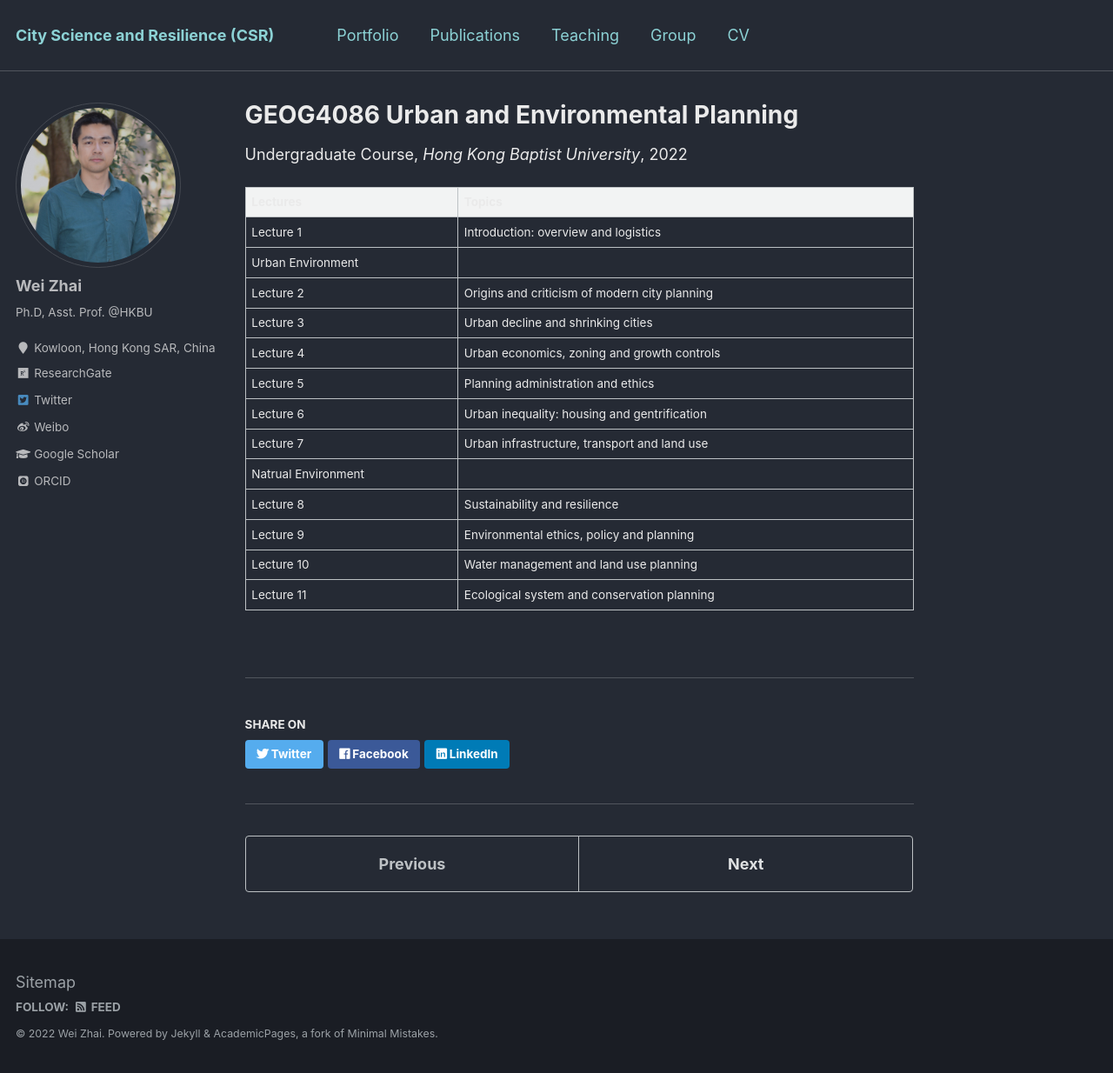
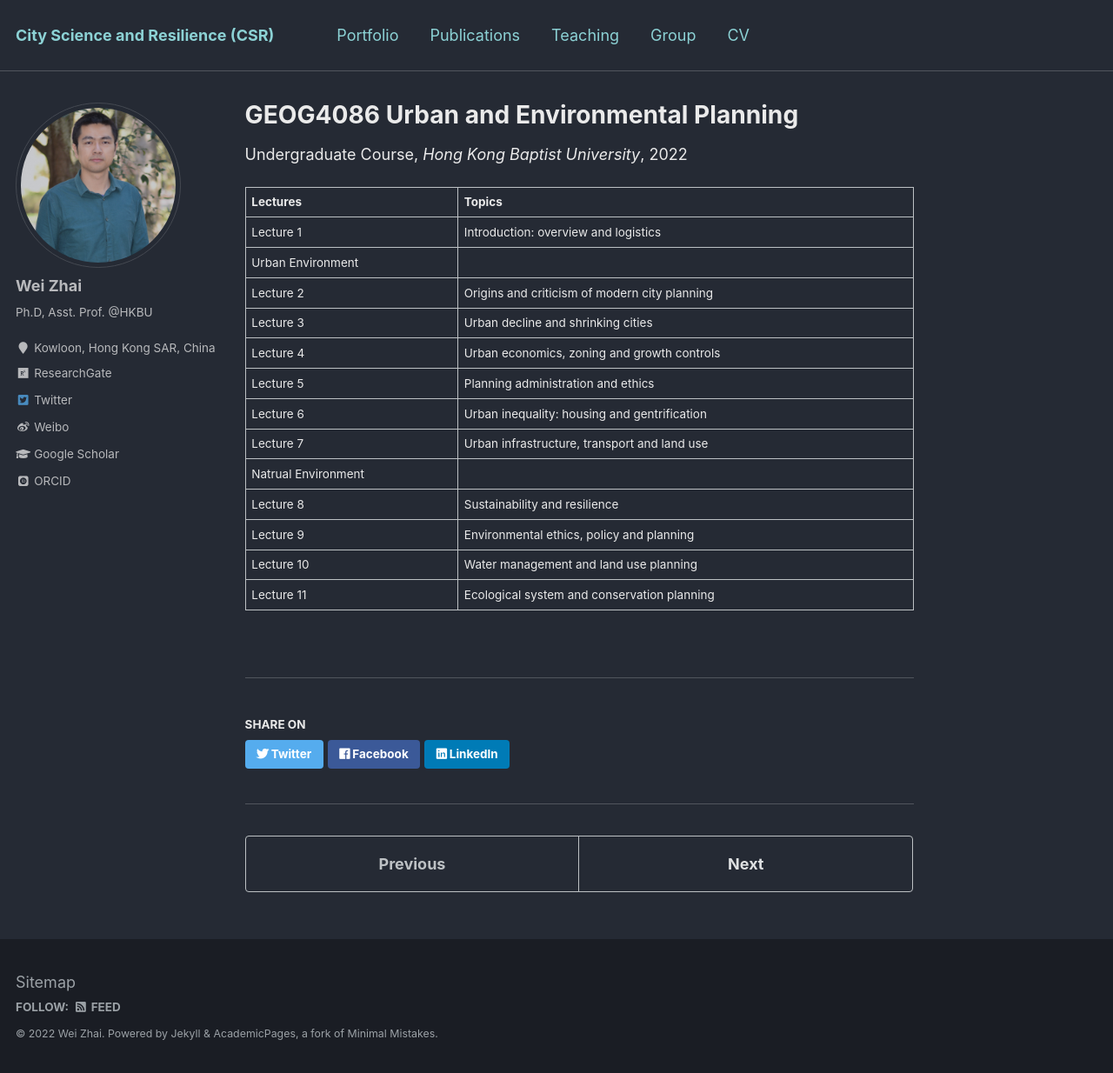
Before and after one commit to skywalkerzhai/weizhai.github.io, a Jekyll site: the page built from _teaching/2019-spring-teaching-1.md, in a window 1280 px wide and 1234 px high. Shown: the whole window at 87% size. Built offline with Jekyll 4.4.1, drawn with Linux system fonts in a browser that asks for light colours; some web fonts are replaced.

```diff
--- a/_teaching/2019-spring-teaching-1.md
+++ b/_teaching/2019-spring-teaching-1.md
@@ -7,8 +7,7 @@ date: 2022-01-06
 location: "Hong Kong SAR, China"
 ---
 
-| **Lectures**            | **Topics**                                        |
-| ------------------- | --------------------------------------------- |
+|**Lectures**         | **Topics**                                    |
 | Lecture 1           | Introduction: overview and logistics          |
 | Urban Environment   |
 | Lecture 2           | Origins and criticism of modern city planning |
```
